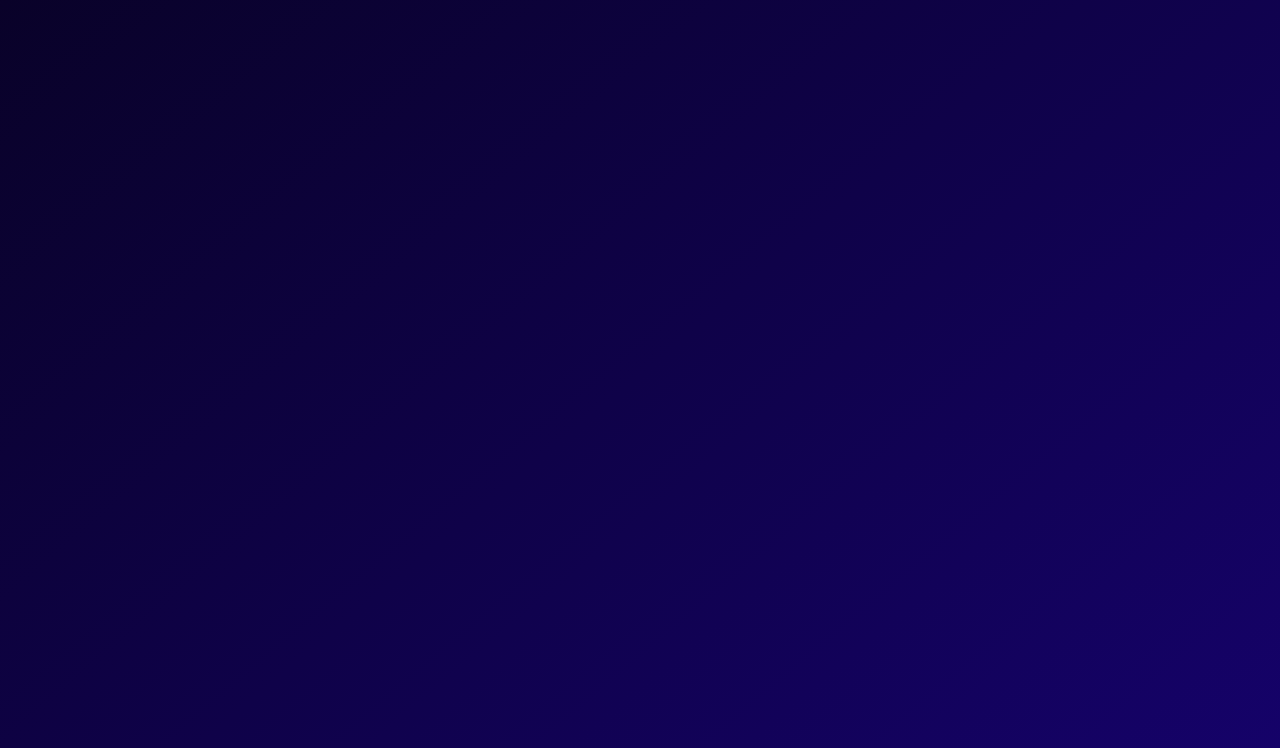
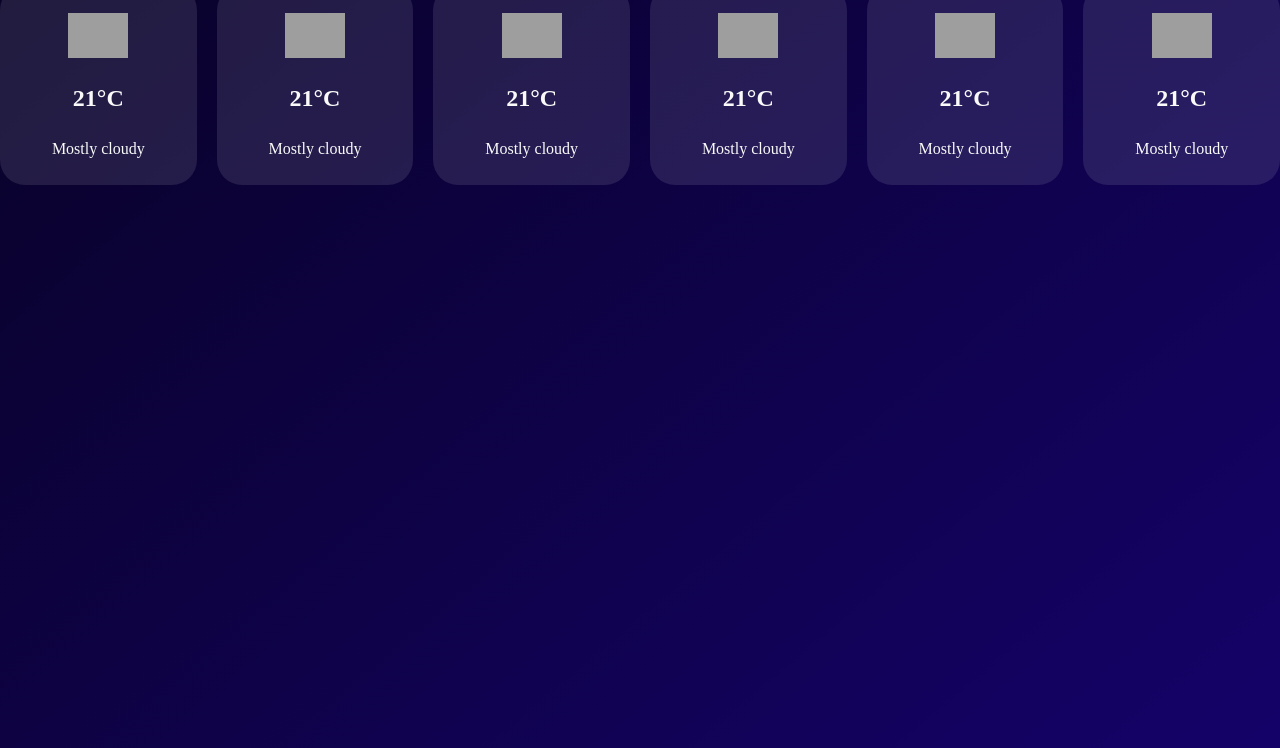
Before and after one commit to srgdd0/neon-weather, a website built with Vite: page index.html in a window 1280 px wide. Shown: the part 52-800 px from the top of the page. Built offline with nearby package versions, Linux system fonts and the light colour scheme; grey boxes are pictures that could not be loaded.

Commit message:
added card component

```diff
--- a/index.html
+++ b/index.html
@@ -17,7 +17,40 @@
       </div>
     </header>
     <main>
-      <div class="container"></div>
+      <div class="container">
+        <div class="cards">
+          <div class="card">
+            <img src="https://cdn-icons-png.flaticon.com/512/4834/4834559.png" alt="" class="icon">
+            <h2 class="temperature">21°C</h2>
+            <p class="weather-description">Mostly cloudy</p>
+          </div>
+          <div class="card">
+            <img src="https://cdn-icons-png.flaticon.com/512/4834/4834559.png" alt="" class="icon">
+            <h2 class="temperature">21°C</h2>
+            <p class="weather-description">Mostly cloudy</p>
+          </div>
+          <div class="card">
+            <img src="https://cdn-icons-png.flaticon.com/512/4834/4834559.png" alt="" class="icon">
+            <h2 class="temperature">21°C</h2>
+            <p class="weather-description">Mostly cloudy</p>
+          </div>
+          <div class="card">
+            <img src="https://cdn-icons-png.flaticon.com/512/4834/4834559.png" alt="" class="icon">
+            <h2 class="temperature">21°C</h2>
+            <p class="weather-description">Mostly cloudy</p>
+          </div>
+          <div class="card">
+            <img src="https://cdn-icons-png.flaticon.com/512/4834/4834559.png" alt="" class="icon">
+            <h2 class="temperature">21°C</h2>
+            <p class="weather-description">Mostly cloudy</p>
+          </div>
+          <div class="card">
+            <img src="https://cdn-icons-png.flaticon.com/512/4834/4834559.png" alt="" class="icon">
+            <h2 class="temperature">21°C</h2>
+            <p class="weather-description">Mostly cloudy</p>
+          </div>
+        </div>
+      </div>
     </main>
     <footer>
       <div class="container"></div>
--- a/style.css
+++ b/style.css
@@ -18,3 +18,24 @@
   width: 1280px;
   height: 100%;
 }
+
+.cards {
+  display: flex;
+  justify-content: center;
+  gap: 20px;
+}
+
+.card {
+  width: 300px;
+  height: 200px;
+  display: flex;
+  flex-direction: column;
+  justify-content: space-evenly;
+  align-items: center;
+  border-radius: 25px;
+  background: hsla(0, 100%, 100%, .1);
+}
+
+.icon {
+  width: 60px;
+}
```
